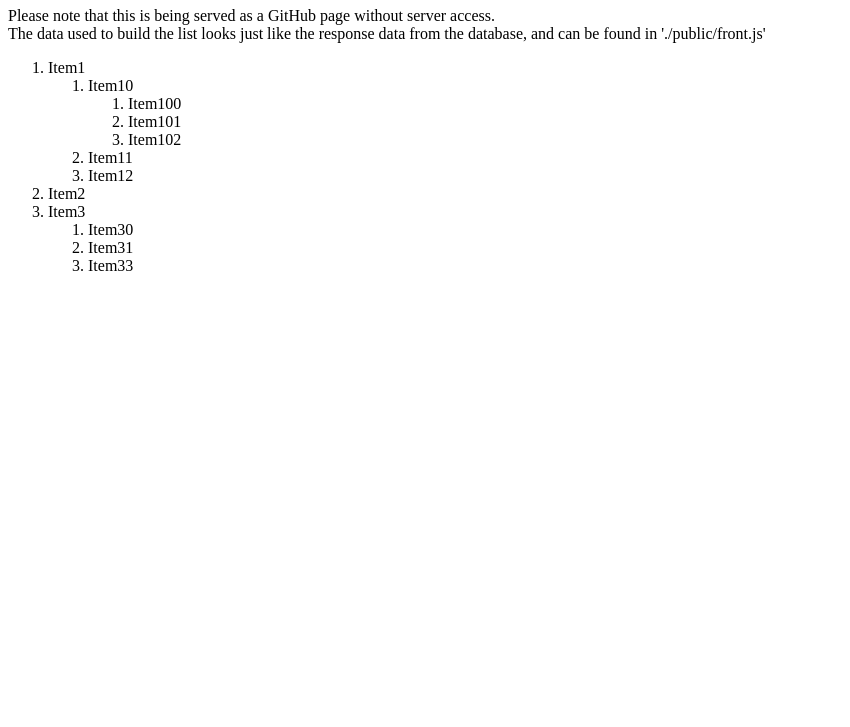
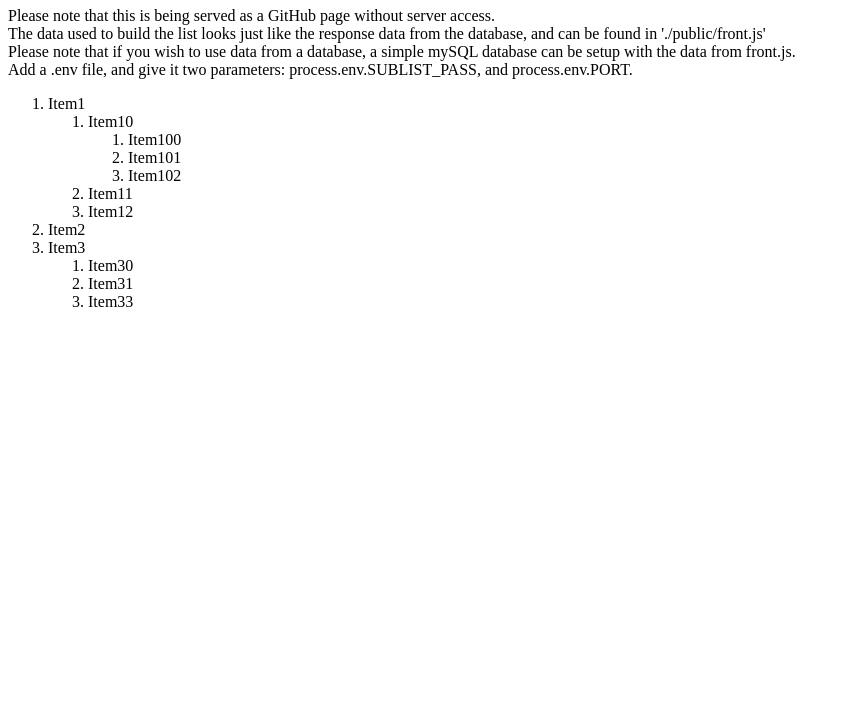
Before and after one commit to BrantKeener/sublist-sort, a website: page index.html in a window 1280 px wide. Shown: the part 73-800 px from the top of the page, without its empty margins (0-850 px from the left). Drawn offline with Linux system fonts and the light colour scheme; no server answers.

Commit message:
Add additional instructions.

```diff
--- a/index.html
+++ b/index.html
@@ -11,7 +11,12 @@
   <h1>Sublist Sort</h1>
   <p>Please note that this is being served as a GitHub page without server access.
     <br>
-    The data used to build the list looks just like the response data from the database, and can be found in './public/front.js'</p>
+    The data used to build the list looks just like the response data from the database, and can be found in './public/front.js'
+    <br>
+    Please note that if you wish to use data from a database, a simple mySQL database can be setup with the data from front.js.
+    <br>
+    Add a .env file, and give it two parameters: process.env.SUBLIST_PASS, and process.env.PORT.
+  </p>
   <div id="list-div">
   </div>
 </body>
```
